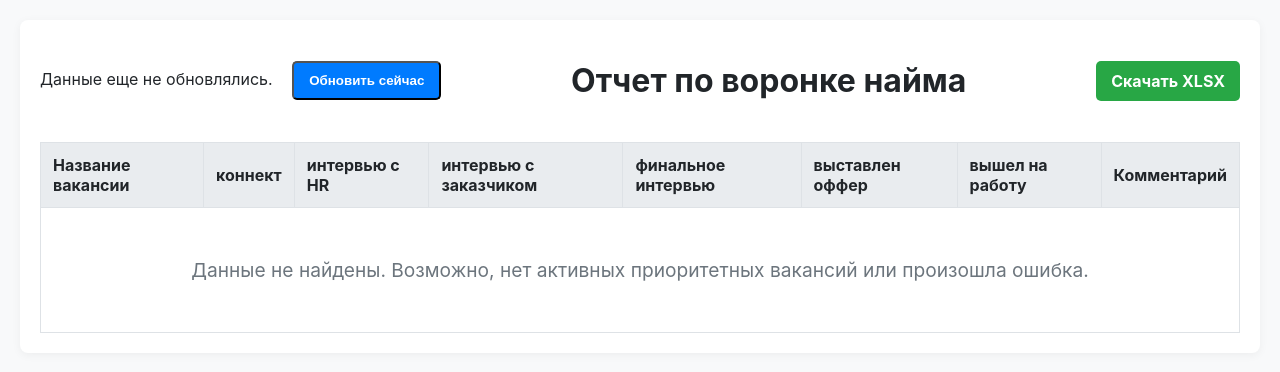
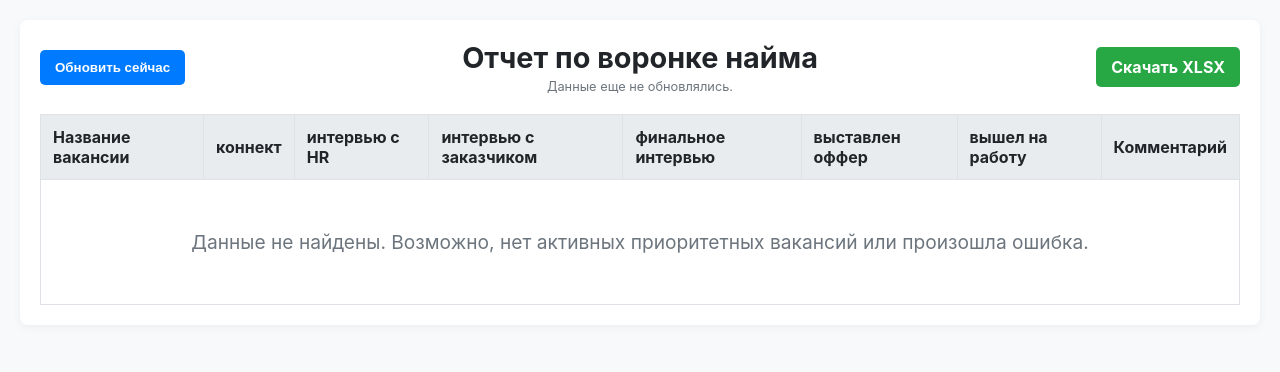
Before and after one commit to rxeside/HiringReportAutomation, a FastAPI app: page / in a window 1280 px wide. Shown: the top 372 px of the page. Run offline with FastAPI, Linux system fonts and the light colour scheme.

Commit message:
редизайн

```diff
--- a/app/report_generator.py
+++ b/app/report_generator.py
@@ -25,7 +25,6 @@ HUNTFLOW_STATUSES_TO_COLUMNS = {
     "Интервью с заказчиком": "интервью с заказчиком", "Финальное интервью": "финальное интервью",
     "Предложение о работе": "выставлен оффер", "Вышел на работу": "вышел на работу",
 }
-
 
 
 async def get_total_applicants_on_stage(api_client, account_id, vacancy_id, status_id):
--- a/static/css/styles.css
+++ b/static/css/styles.css
@@ -16,15 +16,62 @@ body {
     box-shadow: 0 2px 10px rgba(0,0,0,0.05);
 }
 
-h1 {
-    text-align: center;
-}
-
 .header {
     display: flex;
     justify-content: space-between;
     align-items: center;
     margin-bottom: 20px;
+}
+
+.header-left, .header-right, .header-center {
+    flex: 1;
+}
+
+.header-left {
+    text-align: left;
+}
+
+.header-center {
+    text-align: center;
+}
+
+.header-right {
+    text-align: right;
+}
+
+.header h1 {
+    margin: 0 0 4px 0;
+    font-size: 1.8em;
+}
+
+.last-updated {
+    font-size: 0.8em;
+    color: #6c757d;
+}
+
+.btn {
+    color: white;
+    padding: 10px 15px;
+    text-decoration: none;
+    border-radius: 5px;
+    font-weight: bold;
+    border: none;
+    cursor: pointer;
+    display: inline-block;
+}
+
+.btn-primary {
+    background-color: #007bff;
+}
+.btn-primary:hover {
+    background-color: #0069d9;
+}
+
+.btn-secondary {
+    background-color: #28a745;
+}
+.btn-secondary:hover {
+    background-color: #218838;
 }
 
 table {
@@ -48,19 +95,6 @@ tr:nth-child(even) {
 
 .priority {
     background-color: #fff3cd !important;
-}
-
-.download-btn {
-    background-color: #28a745;
-    color: white;
-    padding: 10px 15px;
-    text-decoration: none;
-    border-radius: 5px;
-    font-weight: bold;
-}
-
-.download-btn:hover {
-    background-color: #218838;
 }
 
 .no-data {
--- a/templates/index.html
+++ b/templates/index.html
@@ -9,16 +9,22 @@
 <body>
     <div class="container">
         <div class="header">
+            <div class="header-left">
+                <button id="refreshButton" class="btn btn-primary">Обновить сейчас</button>
+            </div>
+            <div class="header-center">
+                <h1>Отчет по воронке найма</h1>
                 <div class="last-updated">
                     {% if last_updated %}
                         Последнее обновление: {{ last_updated.strftime('%d.%m.%Y %H:%M:%S') }} МСК
                     {% else %}
                         Данные еще не обновлялись.
                     {% endif %}
-                <button id="refreshButton" class="download-btn" style="margin-left: 15px; background-color: #007bff;">Обновить сейчас</button>
                 </div>
-            <h1>Отчет по воронке найма</h1>
-            <a href="/download-report" class="download-btn">Скачать XLSX</a>
+            </div>
+            <div class="header-right">
+                <a href="/download-report" class="btn btn-secondary">Скачать XLSX</a>
+            </div>
         </div>
         <table>
             <thead>
```
Lines whose indentation alone changed are shown as unchanged.
